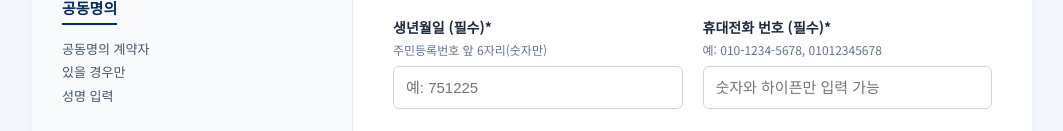
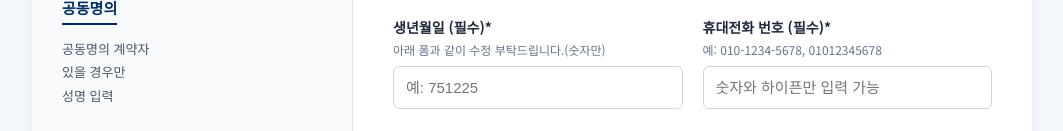
Before and after one commit to gurihl2912/GURI-HIGHNITY-RIVEPARK, a plain HTML site: page index.html in a window 1280 px wide. Shown: the part 438-569 px from the top of the page, without its empty margins (108-1171 px from the left). Drawn offline with nearby package versions, Linux system fonts and the light colour scheme.

Commit message:
Update index.html

```diff
--- a/index.html
+++ b/index.html
@@ -556,7 +556,7 @@
           <div class="info-row">
             <div class="field-group">
               <label>생년월일 (필수)*</label>
-              <div class="hint">주민등록번호 앞 6자리(숫자만)</div>
+              <div class="hint">아래 폼과 같이 수정 부탁드립니다.(숫자만)</div>
               <input type="text" name="birth" maxlength="6" placeholder="예: 751225" oninput="this.value=this.value.replace(/[^0-9]/g,'');" required />
             </div>
 
```
